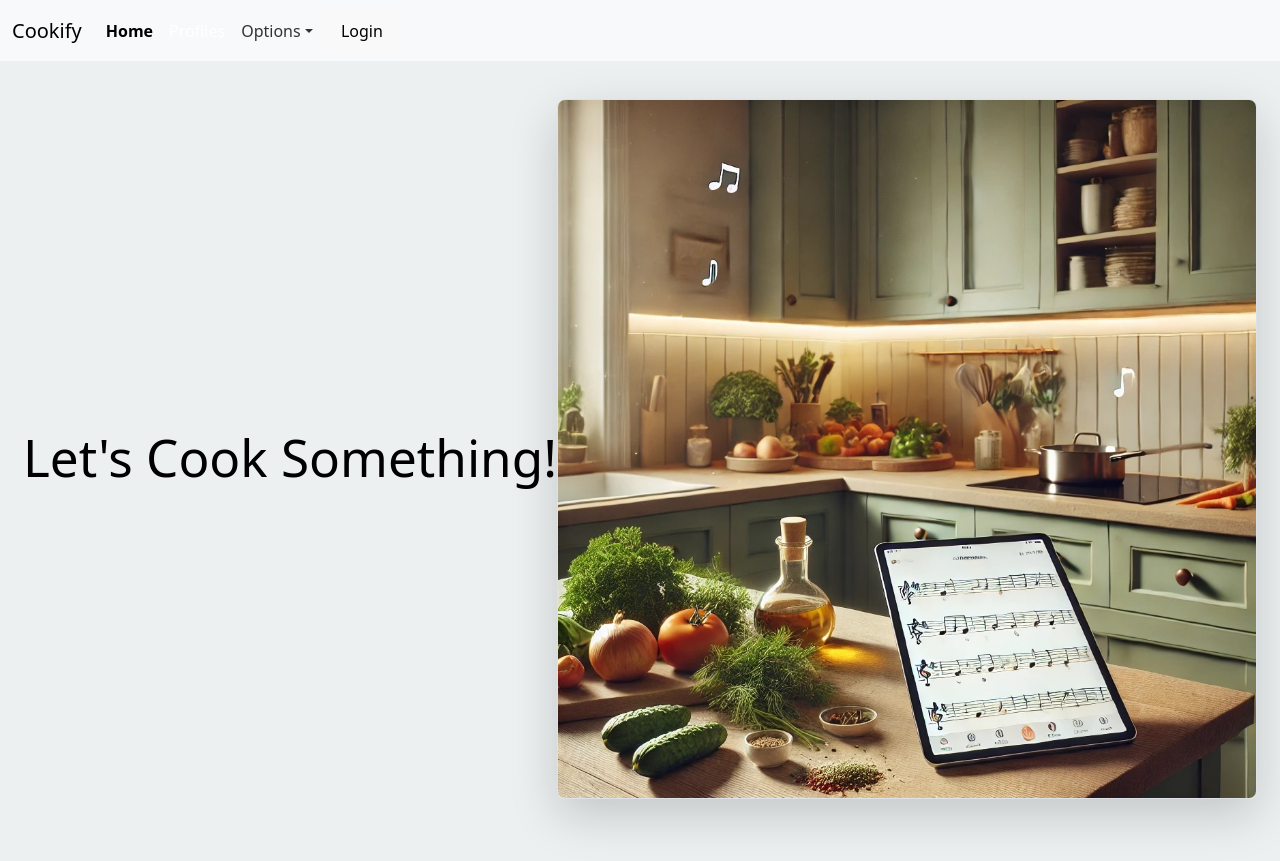
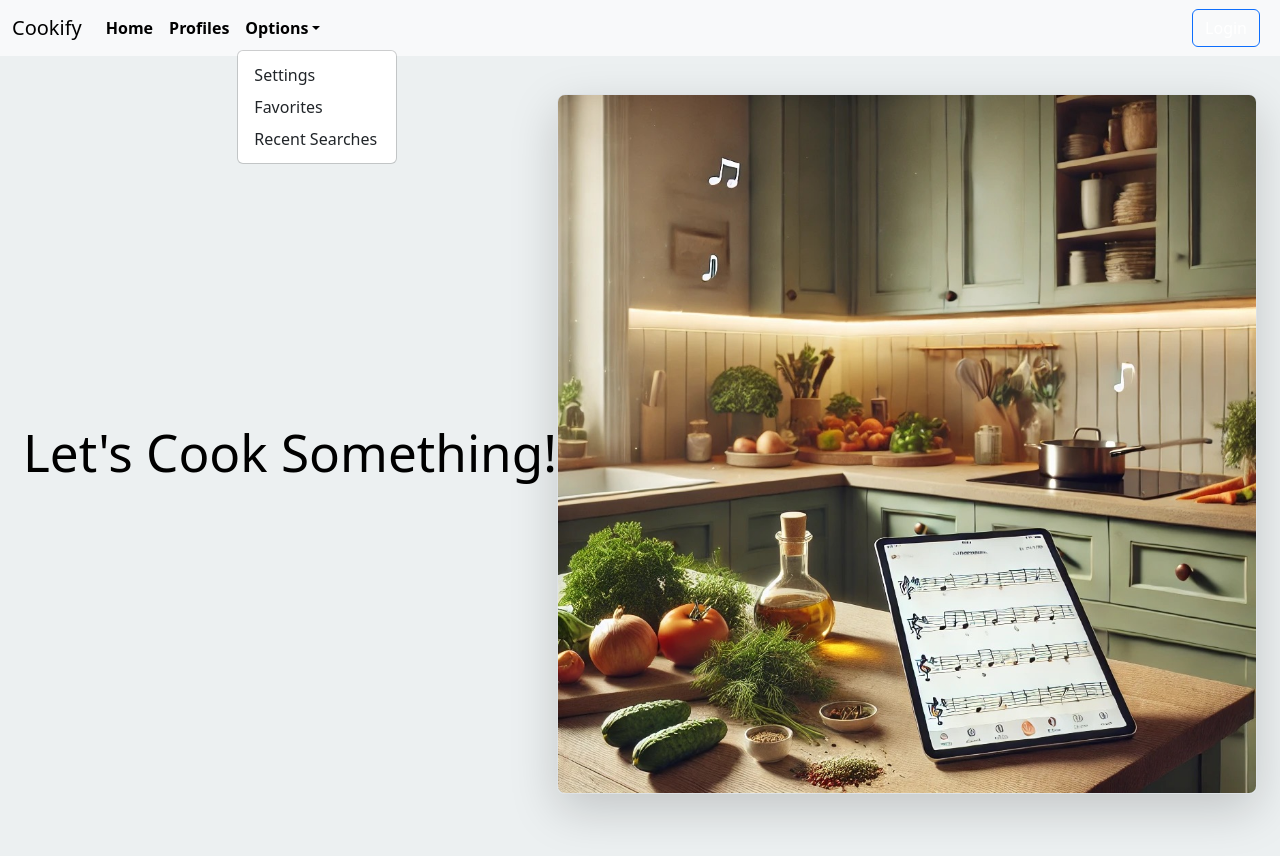
Before and after one commit to lattecoding/Cook-Me-Dinner, a React (Vite) app in the folder client/: page / in a window 1280 px wide. Both pictures are taken after a click on the button "Options". Built offline with nearby package versions, Linux system fonts and the light colour scheme.

Commit message:
navbar tweaks

```diff
--- a/client/src/components/Navbar.tsx
+++ b/client/src/components/Navbar.tsx
@@ -1,6 +1,8 @@
-import { useState, useEffect } from 'react';
-import { Link } from 'react-router-dom';
-import auth from '../utils/auth';
+import { useState, useEffect } from "react";
+import { Link } from "react-router-dom";
+import auth from "../utils/auth";
+import 'bootstrap/dist/js/bootstrap.bundle.min.js';
+
 
 const Navbar = () => {
   const [loginCheck, setLoginCheck] = useState(false);
@@ -19,48 +21,98 @@ const Navbar = () => {
   return (
     <nav className="navbar navbar-expand-lg bg-body-tertiary w-100">
   <div className="container-fluid">
-        <a className="navbar-brand" href="#">Cookify</a>
-        <button className="navbar-toggler" type="button" data-bs-toggle="collapse" data-bs-target="#navbarNav" aria-controls="navbarNav" aria-expanded="false" aria-label="Toggle navigation">
+    {/* Brand Name */}
+    <a className="navbar-brand" href="#">
+      Cookify
+    </a>
+
+    {/* Toggle Button for Small Screens */}
+    <button
+      className="navbar-toggler"
+      type="button"
+      data-bs-toggle="collapse"
+      data-bs-target="#navbarNav"
+      aria-controls="navbarNav"
+      aria-expanded="false"
+      aria-label="Toggle navigation"
+    >
       <span className="navbar-toggler-icon"></span>
     </button>
-        <div className="navbar-collapse" id="navbarNav">
-          <div className="navbar-nav">
+
+    {/* Collapsible Menu */}
+    <div className="collapse navbar-collapse" id="navbarNav">
+      <ul className="navbar-nav me-auto mb-2 mb-lg-0">
         <li className="nav-item">
-              <a className="nav-link active" aria-current="page" href="#">Home</a>
+          <a className="nav-link active" aria-current="page" href="#">
+            Home
+          </a>
         </li>
         <li className="nav-item">
-              <a className="nav-link" href="#">Profiles</a>
+          <a className="nav-link active" href="#">
+            Profiles
+          </a>
         </li>
         <li className="nav-item dropdown">
-              <a className="nav-link dropdown-toggle" href="#" role="button" data-bs-toggle="dropdown" aria-expanded="false">
+          <a
+            className="nav-link active dropdown-toggle"
+            href="#"
+            id="navbarDropdown"
+            role="button"
+            data-bs-toggle="dropdown"
+            aria-expanded="false"
+          >
             Options
           </a>
-              <ul className="dropdown-menu">
-                <li><a className="dropdown-item" href="#">Profiles</a></li>
-                <li><a className="dropdown-item" href="#">Favorites</a></li>
-                <li><a className="dropdown-item" href="#">Recent Searches</a></li>
+          <ul className="dropdown-menu" aria-labelledby="navbarDropdown">
+            <li>
+              <a className="dropdown-item" href="#">
+                Settings
+              </a>
+            </li>
+            <li>
+              <a className="dropdown-item" href="#">
+                Favorites
+              </a>
+            </li>
+            <li>
+              <a className="dropdown-item" href="#">
+                Recent Searches
+              </a>
+            </li>
           </ul>
         </li>
-          </div>
+      </ul>
 
-          {
-            !loginCheck ? (
-              <button type='button'>
-                <Link to='/login'>Login</Link>
+      {/* Login/Logout Section */}
+      <div className="d-flex">
+        {!loginCheck ? (
+          <button className="btn btn-outline-primary me-2">
+            <Link to="/login" className="text-decoration-none text-white">
+              Login
+            </Link>
           </button>
         ) : (
-              <div>
-                <button className="btn btn-outline-success" type="submit">Spotify</button>
-                <button type='button' onClick={() => {
+          <div className="d-flex align-items-center">
+            <button className="btn btn-outline-success me-2" type="submit">
+              Spotify
+            </button>
+            <button
+              className="btn btn-outline-danger"
+              type="button"
+              onClick={() => {
                 auth.logout();
-                }}>Logout</button>
+              }}
+            >
+              Logout
+            </button>
           </div>
-            )
-          }
+        )}
+      </div>
     </div>
   </div>
 </nav>
+
   );
-}
+};
 
 export default Navbar;
--- a/client/src/pages/Board.tsx
+++ b/client/src/pages/Board.tsx
@@ -54,7 +54,14 @@ const Board = () => {
       {!loginCheck ? (
         <div className="login-notice">
           <h1>Let's Cook Something!</h1>
-          <img src="/public/landingpage.jpeg" className="img-fluid border rounded-3 shadow-lg mb-4" alt="image-landing" width="700" height="500" loading="lazy"></img>
+          <img
+            src="/landingpage.jpeg"
+            className="img-fluid border rounded-3 shadow-lg mb-4"
+            alt="image-landing"
+            width="700"
+            height="500"
+            loading="lazy"
+          ></img>
         </div>
       ) : (
         <div className="container-xl">
@@ -64,12 +71,12 @@ const Board = () => {
                 type="text"
                 placeholder="Search for a recipe..."
                 value={searchQuery}
-                onChange={(e) => setSearchQuery(e.target.value)}/>
+                onChange={(e) => setSearchQuery(e.target.value)}
+              />
               <button type="submit">Search</button>
             </form>
           </div>
-          {
-            recipes.length === 0 ? (
+          {recipes.length === 0 ? (
             <i className="bi bi-easel2-fill"></i>
           ) : (
             <div className="recipe-results">
@@ -87,8 +94,7 @@ const Board = () => {
                 </div>
               ))}
             </div>
-            )
-          }
+          )}
         </div>
       )}
     </>
--- a/package.json
+++ b/package.json
@@ -25,6 +25,7 @@
     "wait-on": "^7.2.0"
   },
   "dependencies": {
-    "bootstrap": "^5.3.3"
+    "bootstrap": "^5.3.3",
+    "@popperjs/core": "^2.11.8"
   }
 }
```
Lines whose indentation alone changed are shown as unchanged.
